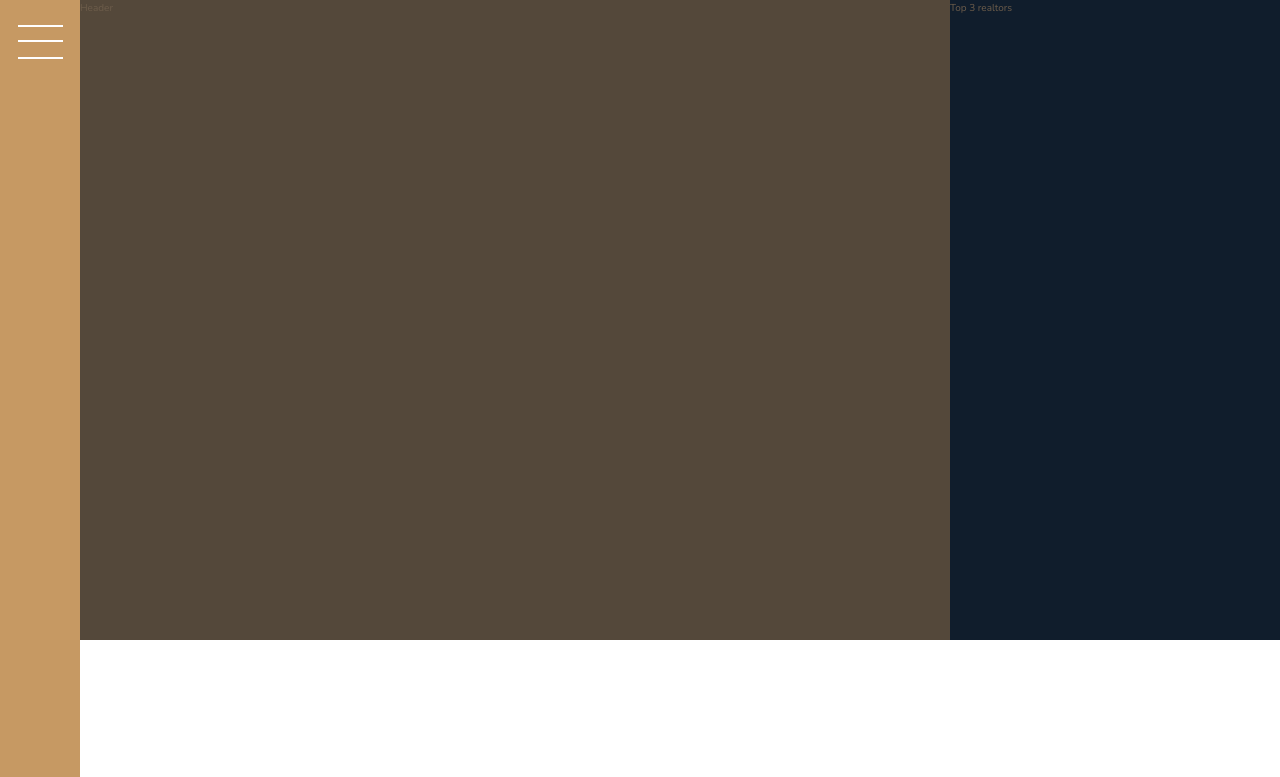
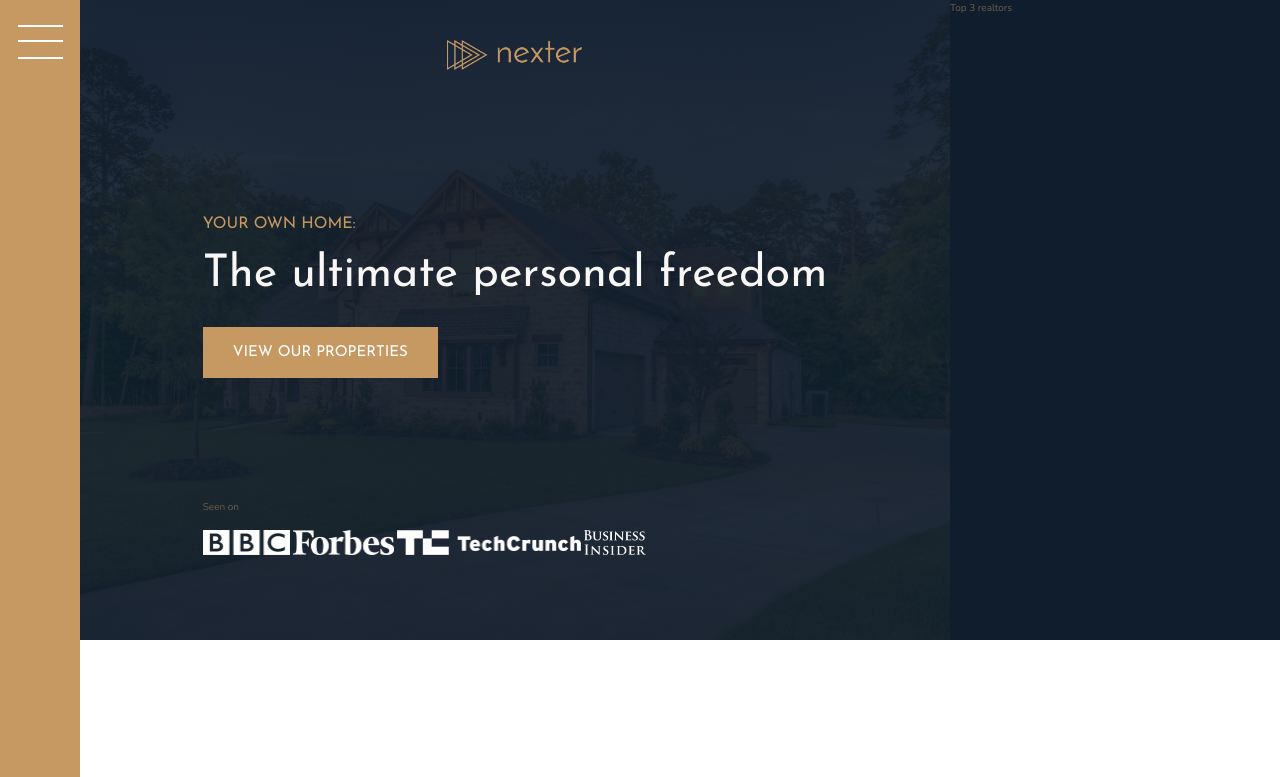
Before and after one commit to bikokwa/nexter, a website: page index.html in a window 1280 px wide. Shown: the top 777 px of the page. Drawn offline with nearby package versions, Linux system fonts and the light colour scheme.

Commit message:
Building the Header - Part 1

```diff
--- a/index.html
+++ b/index.html
@@ -17,7 +17,17 @@
         </div>
 
         <header class="header">
-            Header
+            <img src="img/logo.png" alt="Nexter logo" class="header__logo">
+            <h3 class="heading-3">Your own home:</h3>
+            <h1 class="heading-1">The ultimate personal freedom</h1>
+            <button class="btn header__btn">View our properties</button>
+            <div class="header__seenon-text">Seen on</div>
+            <div class="header__seenon-logos">
+                <img src="img/logo-bbc.png" alt="Seen on logo 1">
+                <img src="img/logo-forbes.png" alt="Seen on logo 2">
+                <img src="img/logo-techcrunch.png" alt="Seen on logo 3">
+                <img src="img/logo-bi.png" alt="Seen on logo 4">
+            </div>
         </header>
 
         <div class="realtors">
--- a/sass/_header.scss
+++ b/sass/_header.scss
@@ -1,4 +1,37 @@
 .header {
     background-color: $color-grey-dark-1;
     grid-column: full-start / col-end 6;
+    background-image: linear-gradient(rgba($color-secondary, .93), rgba($color-secondary, .93)),
+    url(../img/hero.jpeg);
+    background-size: cover;
+    background-position: center;
+    padding: 8rem;
+    padding-top: 4rem;
+
+    display: grid;
+    grid-template-rows: 1fr min-content 6rem 1fr;
+    grid-template-columns: max-content;
+    grid-row-gap: 1.5rem;
+    justify-content: center;
+
+    &__logo {
+        height: 3rem;
+        justify-self: center;
+    }
+
+    &__btn {
+        align-self: start;
+        justify-self: start;
+    }
+
+    &__seenon-text {
+
+    }
+
+    &__seenon-logos {
+
+        img {
+            height: 2.5rem;
+        }
+    }
 }
--- a/sass/_typography.scss
+++ b/sass/_typography.scss
@@ -5,6 +5,9 @@
 
 .heading-1 {
     @extend %heading;
+    font-size: 4.5rem;
+    color: $color-grey-light-1;
+    line-height: 1;
 }
 
 .heading-2 {
```
Also changed, not shown: css/style.css.
